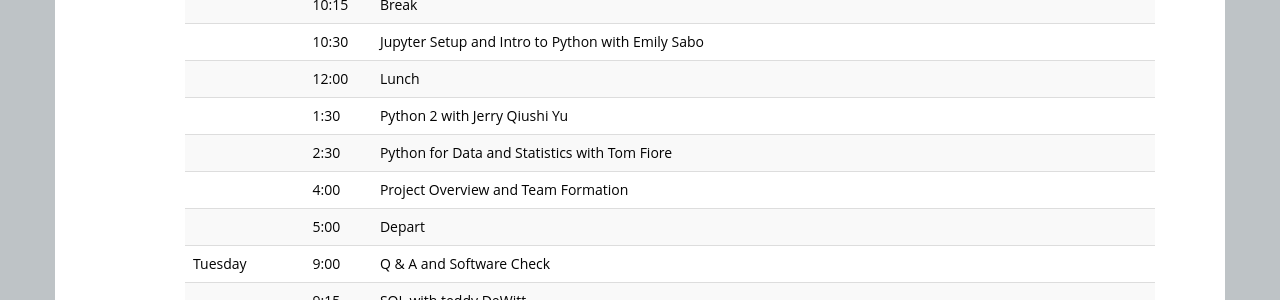
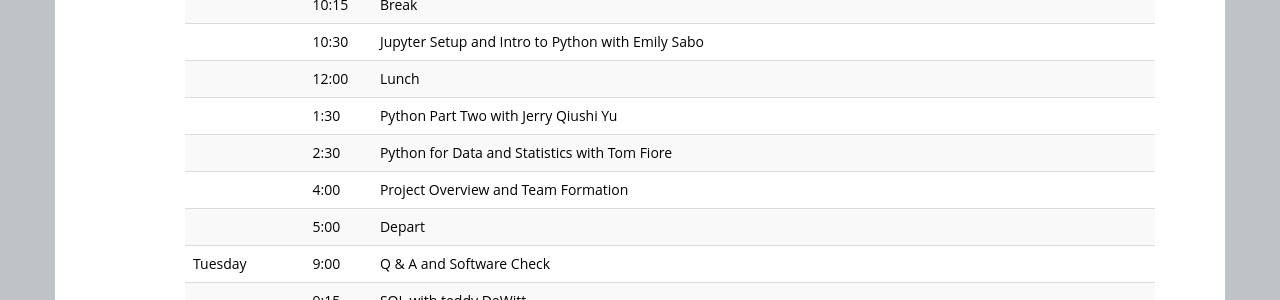
Before and after one commit to ICOSBigDataCamp/2019-summer-camp, a Jekyll site: the page built from index.html, in a window 1280 px wide and 900 px high, scrolled down 936 px. Shown: the part 154-454 px from the top of the window. Built offline with Jekyll 4.4.1, drawn with Linux system fonts in a browser that asks for light colours.

Commit message:
clarified python names

```diff
--- a/index.html
+++ b/index.html
@@ -142,7 +142,7 @@ Organizing committee: Elizabeth Bruch, Jerry Davis
   <tr> <td></td>        <td>10:15</td>   <td>Break</td> </tr>
   <tr> <td></td>        <td>10:30</td>   <td>Jupyter Setup and Intro to Python with Emily Sabo</td> </tr>
   <tr> <td></td>        <td>12:00</td>   <td>Lunch</td> </tr>
-  <tr> <td></td>        <td>1:30</td>    <td>Python 2 with Jerry Qiushi Yu</td> </tr>
+  <tr> <td></td>        <td>1:30</td>    <td>Python Part Two with Jerry Qiushi Yu</td> </tr>
   <tr> <td></td>       <td>2:30</td>    <td>Python for Data and Statistics with Tom Fiore</td> </tr>
   <tr> <td></td>       <td>4:00</td>    <td>Project Overview and Team Formation</td> </tr>
   <tr> <td></td>       <td>5:00</td>    <td>Depart</td> </tr>
```
